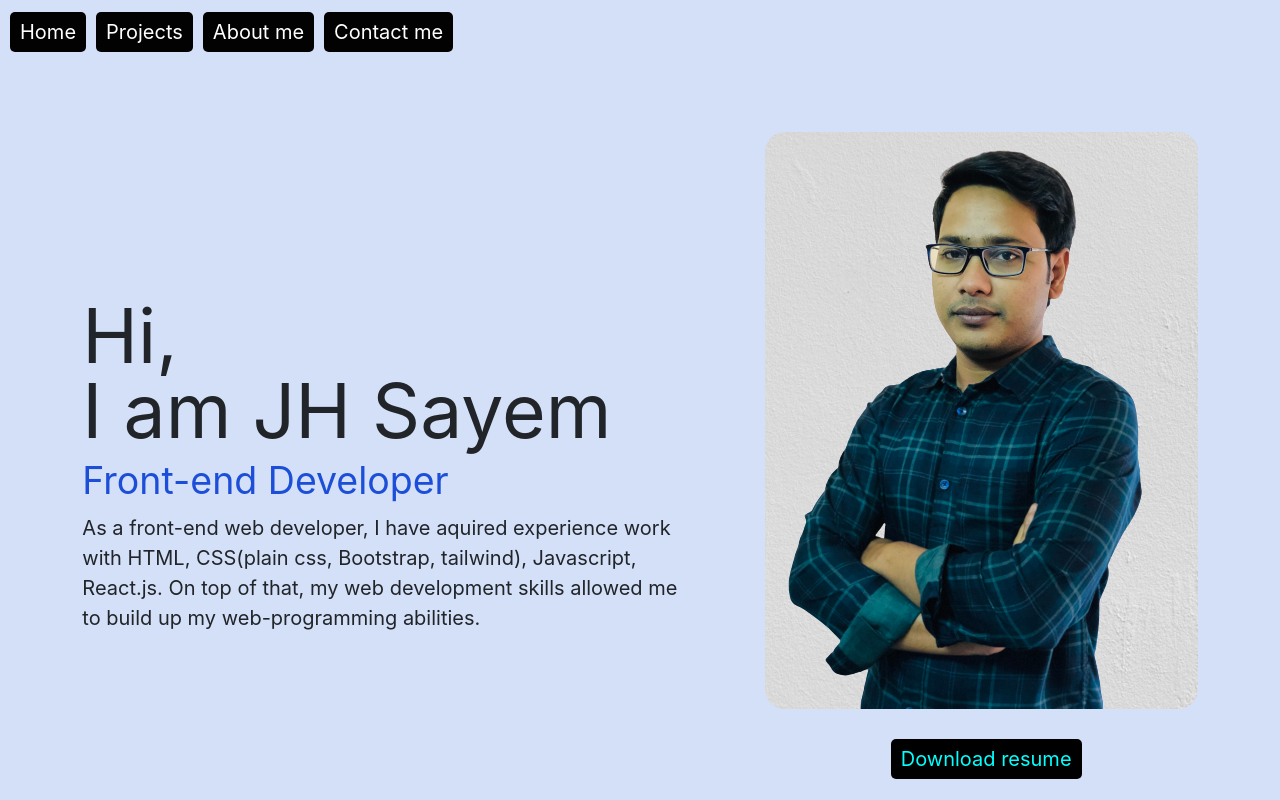
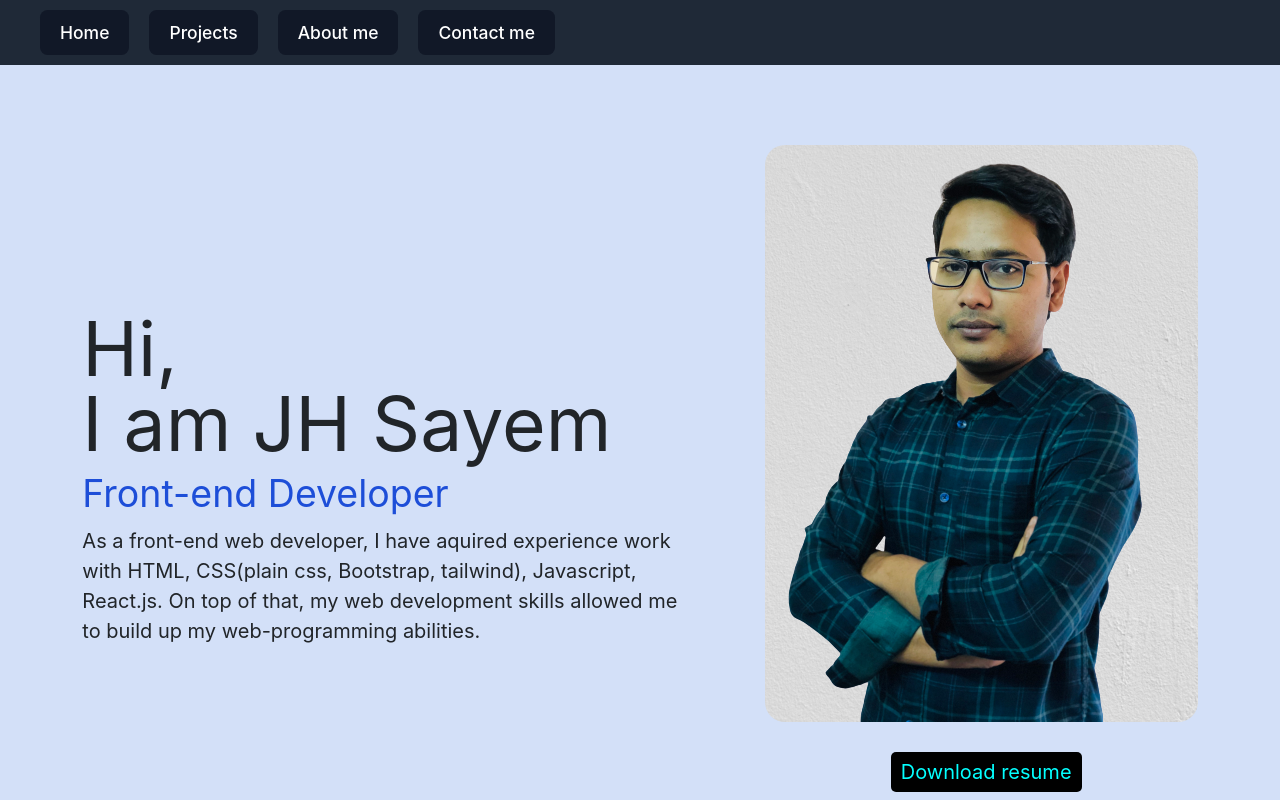
Before and after one commit to jhsayem021/sa-developer-portfolio, a React (Create React App) app: page / in a window 1280 px wide. Shown: the top 800 px of the page. Built offline with nearby package versions, Linux system fonts and the light colour scheme; no server answers.

Commit message:
project add2

```diff
--- a/src/component/Navber/Navber.css
+++ b/src/component/Navber/Navber.css
@@ -1,11 +1,4 @@
-.navlink li a{
+.navlink a{
     text-decoration: none;
-    color: white;
-    background-color:rgb(2, 2, 2)
 
 }
-.navlink li a:hover{
-    text-decoration: none;
-    color: rgb(0, 0, 0);
-    background-color:white;
-}
--- a/src/component/Navber/Navber.js
+++ b/src/component/Navber/Navber.js
@@ -3,13 +3,41 @@ import './Navber.css'
 import { Link } from 'react-router-dom';
 const Navber = () => {
     return (
-        <div className="navber">
-            <ul className="flex navlink">
-                <li> <Link className="nav  px-2 py-1 rounded ms-2" to="/home">Home</Link> </li>
-                <li> <Link className="nav  px-2 py-1 rounded ms-2" to="/projects">Projects</Link> </li>
-                <li> <Link className="nav  px-2 py-1 rounded ms-2" to="/about">About me</Link> </li>
-                <li> <Link className="nav  px-2 py-1 rounded ms-2" to="/contacts">Contact me</Link> </li>
-            </ul>
+        <div>
+        {/* <!-- This example requires Tailwind CSS v2.0+ --> */}
+<nav className="bg-gray-800 py-2">
+  <div className="max-w-7xl mx-auto px-2 sm:px-6 lg:px-8">
+    <div className="relative flex items-center justify-between">
+      <div className="absolute inset-y-0 left-0 flex items-center sm:hidden">
+        {/* <!-- Mobile menu button--> */}
+      </div>
+      <div className="flex-1 flex items-center justify-center sm:items-stretch sm:justify-start">
+        <div className="hidden sm:block sm:ml-6">
+          <div className="flex space-x-4 navlink">
+            {/* <!-- Current: "bg-gray-900 text-white", Default: "text-gray-300 hover:bg-gray-700 hover:text-white" --> */}
+             <Link className="bg-gray-900 text-white px-3 py-2 rounded-md text-sm font-medium" to="/home">Home</Link>
+                 <Link className="bg-gray-900 text-white px-3 py-2 rounded-md text-sm font-medium" to="/projects">Projects</Link>
+                 <Link className="bg-gray-900 text-white px-3 py-2 rounded-md text-sm font-medium" to="/about">About me</Link>
+                 <Link className="bg-gray-900 text-white px-3 py-2 rounded-md text-sm font-medium" to="/contacts">Contact me</Link>
+          </div>
+        </div>
+      </div>
+
+    </div>
+  </div>
+
+  {/* <!-- Mobile menu, show/hide based on menu state. --> */}
+  <div className="sm:hidden" id="mobile-menu">
+    <div className=" pt-2 pb-3 space-y-1 navlink">
+      {/* <!-- Current: "bg-gray-900 text-white", Default: "text-gray-300 hover:bg-gray-700 hover:text-white" --> */}
+      <Link className="bg-gray-900 text-white px-3 py-2 rounded-md text-sm font-medium" to="/home">Home</Link>
+                 <Link className="bg-gray-900 text-white px-3 py-2 rounded-md text-sm font-medium" to="/projects">Projects</Link>
+                 <Link className="bg-gray-900 text-white px-3 py-2 rounded-md text-sm font-medium" to="/about">About me</Link>
+                 <Link className="bg-gray-900 text-white px-3 py-2 rounded-md text-sm font-medium" to="/contacts">Contact me</Link>
+    </div>
+  </div>
+</nav>
+
         </div>
     );
 };
```
